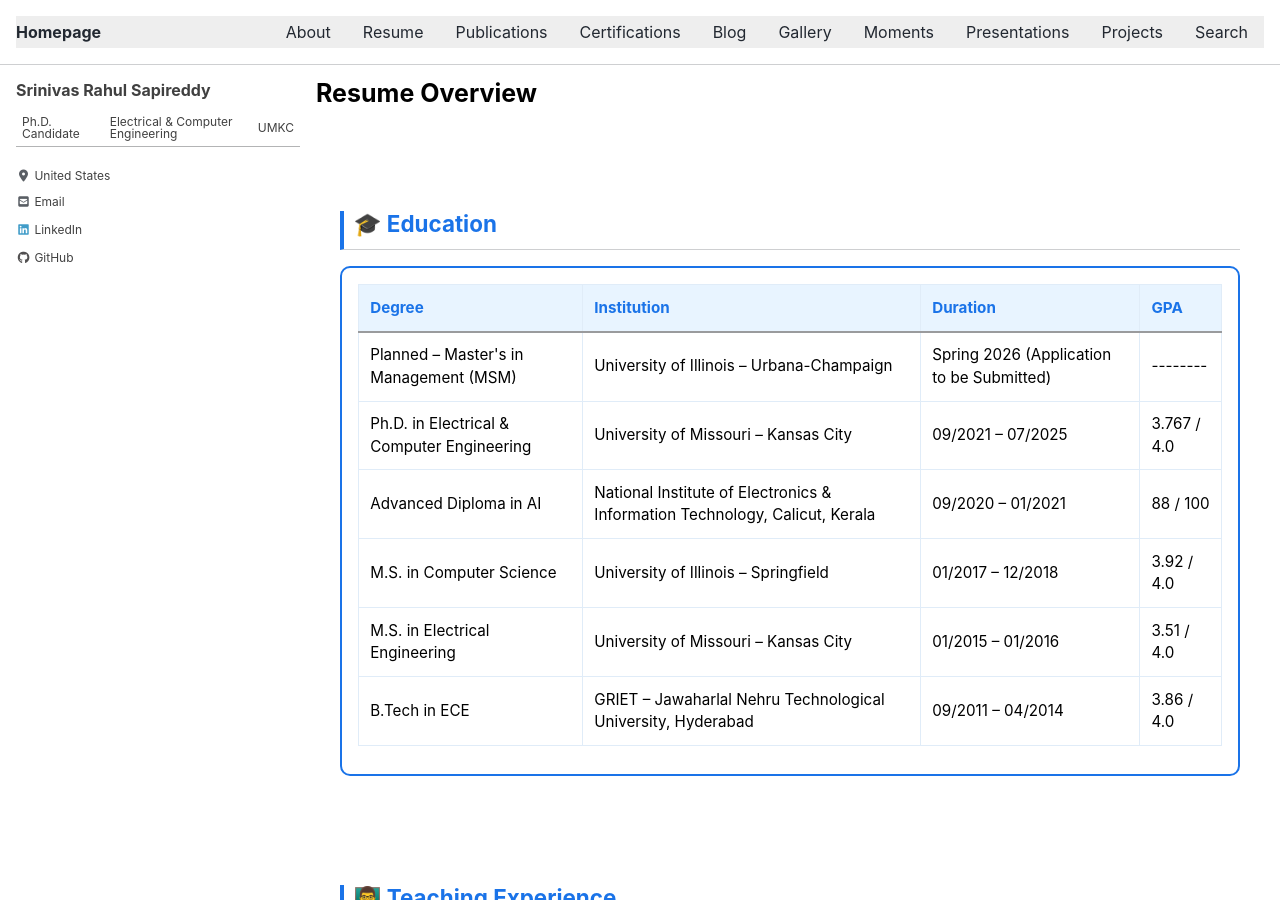
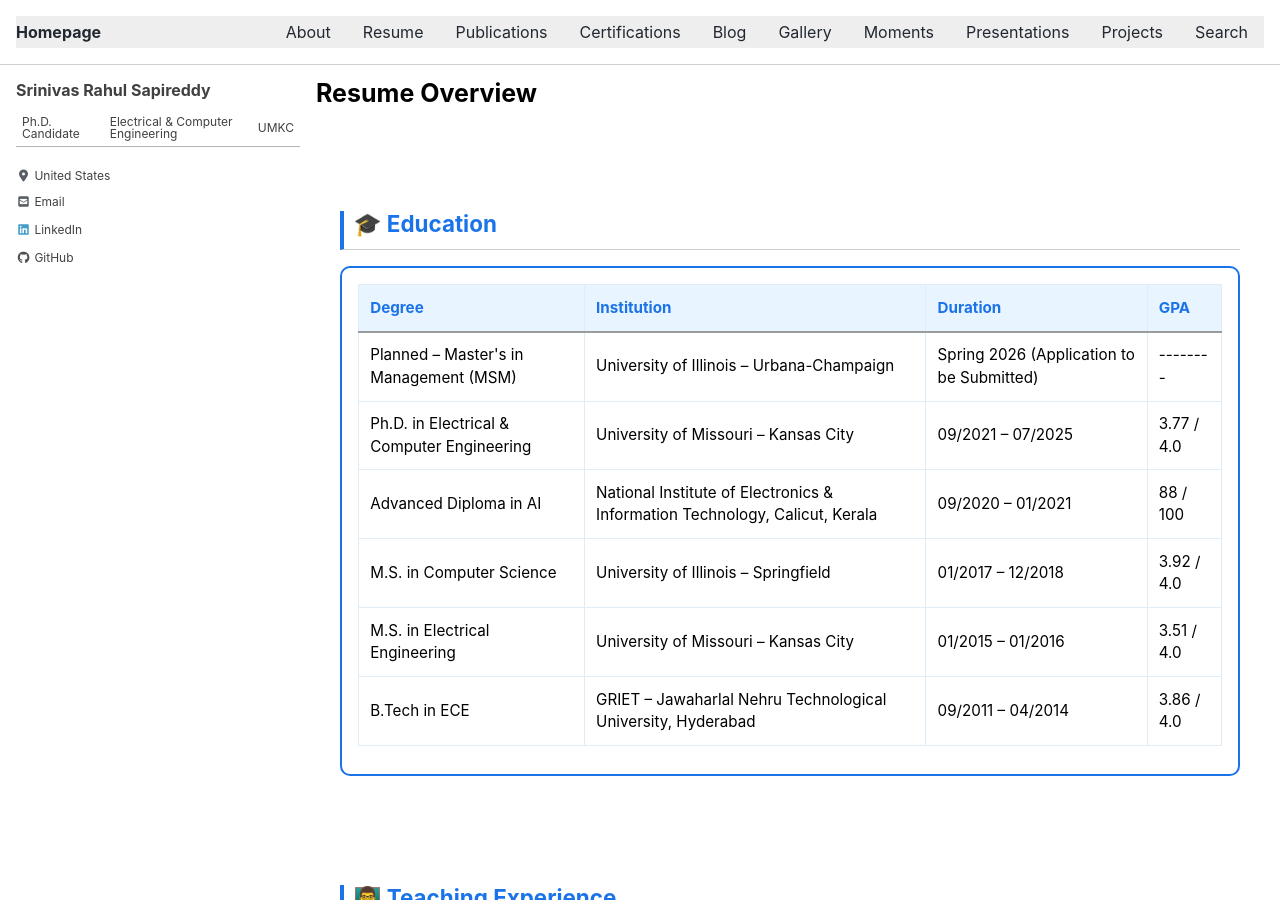
Before and after one commit to srsapireddy/srsapireddy.github.io, a Jekyll site: the page built from _pages/resume.md, in a window 1280 px wide and 900 px high. Built offline with Jekyll 4.4.1, drawn with Linux system fonts in a browser that asks for light colours; cached includes are drawn as plain includes; nearby versions of some CDN libraries.

Commit message:
Update resume.md

```diff
--- a/_pages/resume.md
+++ b/_pages/resume.md
@@ -82,7 +82,7 @@
 <thead><tr><th>Degree</th><th>Institution</th><th>Duration</th><th>GPA</th></tr></thead>
 <tbody>
 <tr><td>Planned – Master's in Management (MSM)</td><td>University of Illinois – Urbana-Champaign</td><td>Spring 2026 (Application to be Submitted)</td><td>--------</td></tr>
-<tr><td>Ph.D. in Electrical & Computer Engineering</td><td>University of Missouri – Kansas City</td><td>09/2021 – 07/2025</td><td>3.767 / 4.0</td></tr>
+<tr><td>Ph.D. in Electrical & Computer Engineering</td><td>University of Missouri – Kansas City</td><td>09/2021 – 07/2025</td><td>3.77 / 4.0</td></tr>
 <tr><td>Advanced Diploma in AI</td><td>National Institute of Electronics & Information Technology, Calicut, Kerala</td><td>09/2020 – 01/2021</td><td>88 / 100</td></tr>
 <tr><td>M.S. in Computer Science</td><td>University of Illinois – Springfield</td><td>01/2017 – 12/2018</td><td>3.92 / 4.0</td></tr>
 <tr><td>M.S. in Electrical Engineering</td><td>University of Missouri – Kansas City</td><td>01/2015 – 01/2016</td><td>3.51 / 4.0</td></tr>
```
